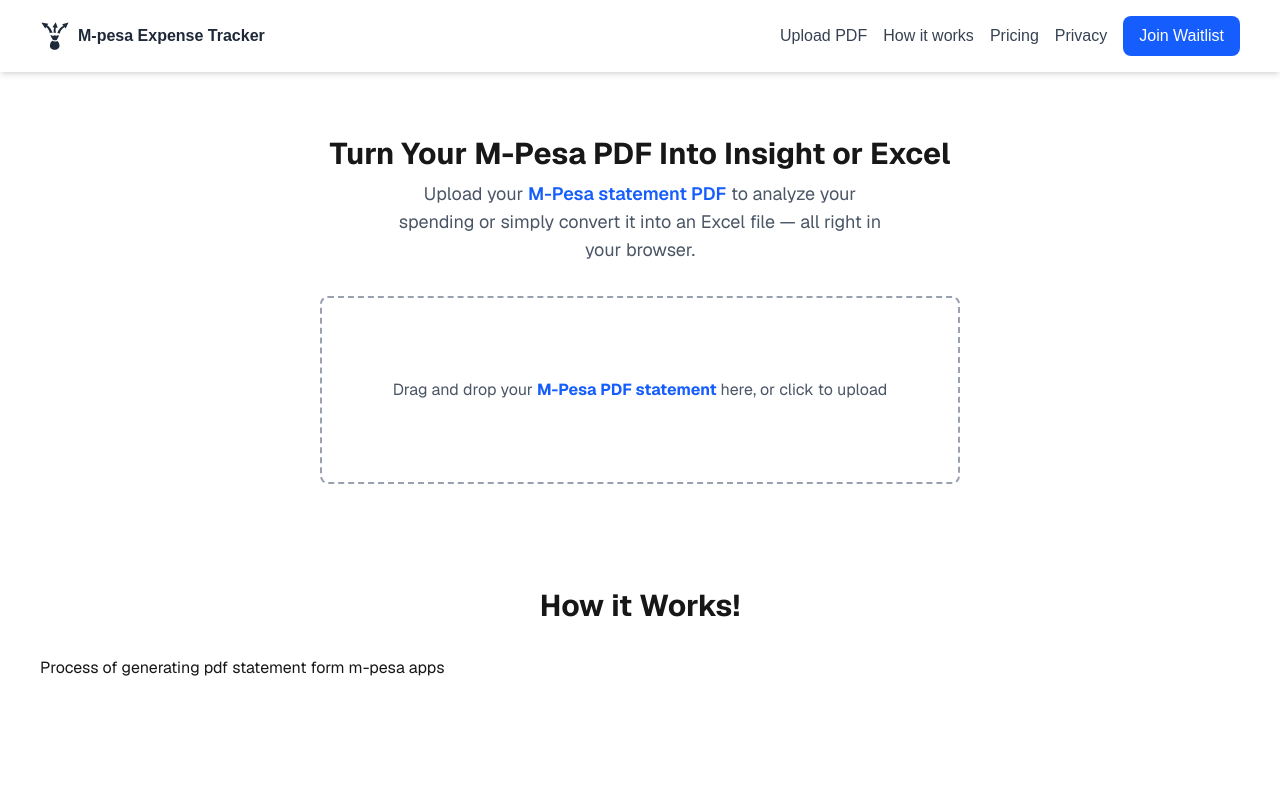
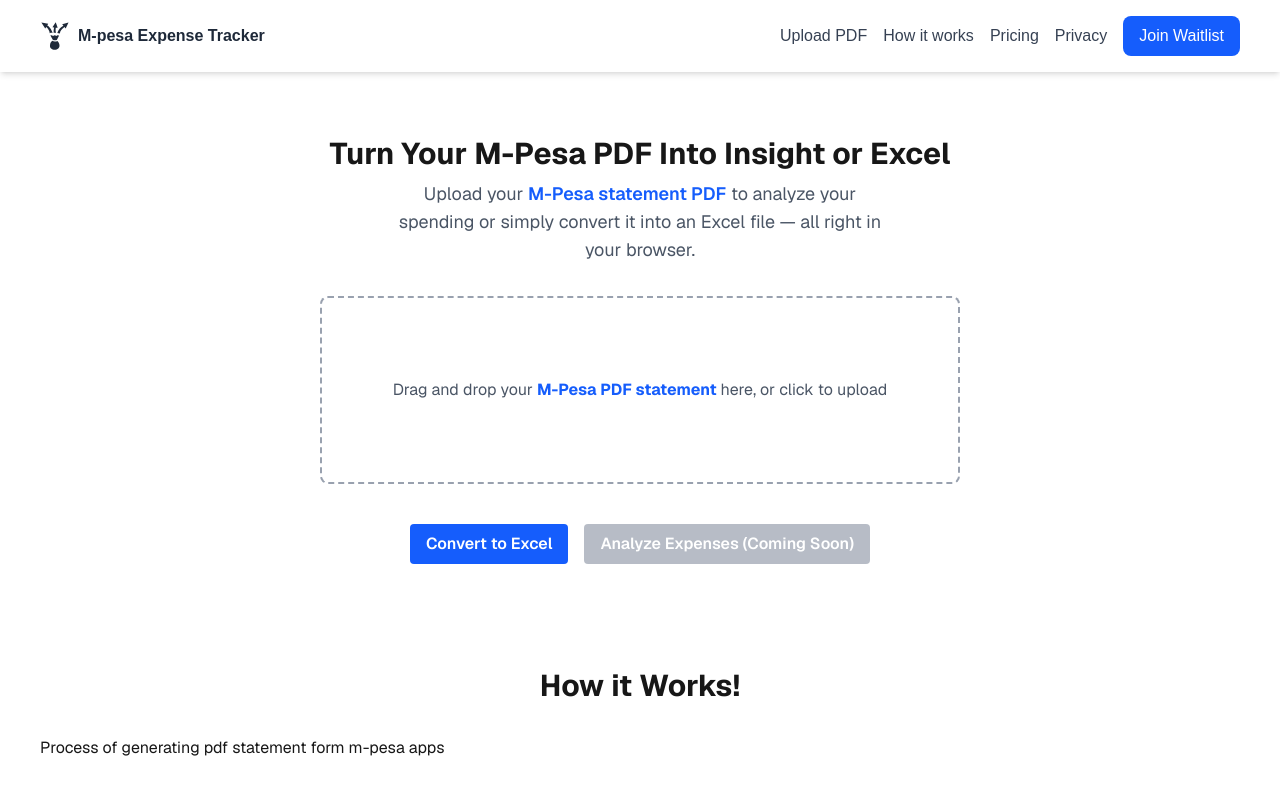
Before and after one commit to esthercate/M-Pesa-expense-tracker, a Next.js app in the folder mpesa-expense-tracker/: page / in a window 1280 px wide. Shown: the top 788 px of the page. Built offline with nearby package versions, Linux system fonts and the light colour scheme.

Commit message:
Add toaster functionality

```diff
--- a/mpesa-expense-tracker/src/app/components/Hero.tsx
+++ b/mpesa-expense-tracker/src/app/components/Hero.tsx
@@ -4,6 +4,7 @@
 import { SummaryEntry, TransactionEntry } from '@/types/mpesa';
 import { exportMpesaToExcel } from '@/utils/exportToExcel';
 import FileUpload from './FileUpload';
+import { toast } from 'react-toastify';
 
 const Hero = () => {
 	const [pdfFile, setPdfFile] = useState<File | null>(null);
@@ -38,7 +39,7 @@
 		if (summary.length && transactions.length) {
 			exportMpesaToExcel(summary, transactions);
 		} else {
-			alert('No data to export yet.');
+			toast.error('Please upload PDF to continue.');
 		}
 	};
 
@@ -62,19 +63,25 @@
 				error={error}
 				pdfFile={pdfFile}
 			/>
-			{pdfFile && (
 			<div className="mt-4 md:mt-10 flex flex-col md:flex-row gap-4 justify-center font-semibold">
 				<button
-						className="bg-white px-4 py-2 rounded transition border border-blue-600 text-blue-600 hover:bg-blue-600 hover:text-white cursor-pointer text-sm md:text-base"
+					className="text-sm md:text-base bg-blue-600 text-white px-4 py-2 rounded hover:bg-blue-700 transition cursor-pointer"
 					onClick={handleDownloadExcel}
 				>
 					Convert to Excel
 				</button>
-					{/* <button className="text-sm md:text-base bg-blue-600 text-white px-4 py-2 rounded hover:bg-blue-700 transition cursor-pointer">
-						Analyze Expenses
-					</button> */}
+				<button
+					onClick={() => {
+						const ctaSection = document.getElementById('cta');
+						if (ctaSection) {
+							ctaSection.scrollIntoView({ behavior: 'smooth' });
+						}
+					}}
+					className="text-sm md:text-base bg-gray-400 text-white px-4 py-2 rounded opacity-70 cursor-pointer hover:opacity-90"
+				>
+					Analyze Expenses (Coming Soon)
+				</button>
 			</div>
-			)}
 		</div>
 	);
 };
--- a/mpesa-expense-tracker/src/app/layout.tsx
+++ b/mpesa-expense-tracker/src/app/layout.tsx
@@ -3,29 +3,30 @@
 import "./globals.css";
 import Navbar from './components/Navbar';
 import Footer from './components/Footer';
-import Cta from './components/Cta';
+import { ToastContainer } from 'react-toastify';
+import 'react-toastify/dist/ReactToastify.css';
 
 const geistSans = Geist({
-  variable: "--font-geist-sans",
-  subsets: ["latin"],
+	variable: '--font-geist-sans',
+	subsets: ['latin'],
 });
 
 const geistMono = Geist_Mono({
-  variable: "--font-geist-mono",
-  subsets: ["latin"],
+	variable: '--font-geist-mono',
+	subsets: ['latin'],
 });
 
 export const metadata: Metadata = {
-  title: "M-pesa Expense Tracker",
-  description: "",
+	title: 'M-pesa Expense Tracker',
+	description: '',
 };
 
 export default function RootLayout({
-  children,
+	children,
 }: Readonly<{
-  children: React.ReactNode;
+	children: React.ReactNode;
 }>) {
-  return (
+	return (
 		<html lang="en">
 			<body
 				className={`${geistSans.variable} ${geistMono.variable} antialiased`}
@@ -33,6 +34,7 @@
 				<Navbar />
 				{children}
 				<Footer />
+				<ToastContainer />
 			</body>
 		</html>
 	);
```
Lines whose indentation alone changed are shown as unchanged.
